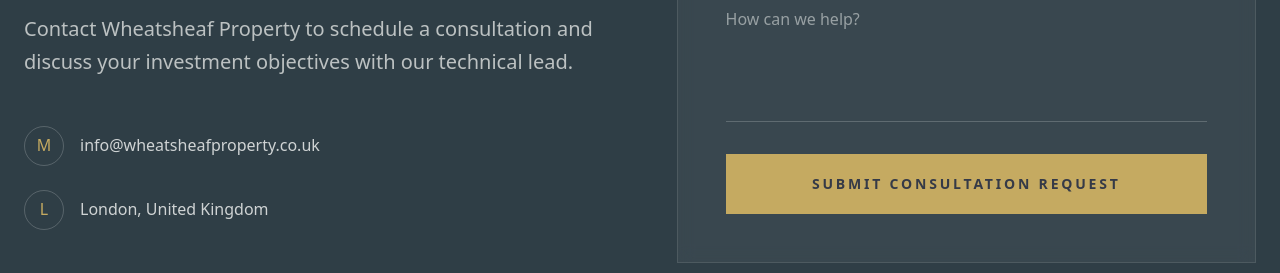
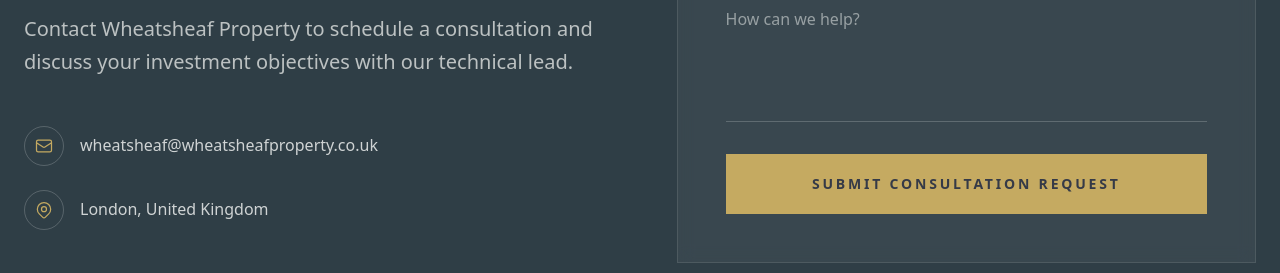
Before and after one commit to droptop/wheatsheafproperty, a Next.js app: page / in a window 1280 px wide. Shown: the part 4500-4773 px from the top of the page. Built offline with nearby package versions, Linux system fonts and the light colour scheme.

Commit message:
Update contact section with email icon and correct email address

```diff
--- a/app/api/contact/route.ts
+++ b/app/api/contact/route.ts
@@ -1,7 +1,7 @@
 import { Resend } from 'resend';
 import { NextResponse } from 'next/server';
 
-const resend = new Resend('REPLACE_ENV.RESEND_API_KEY');
+const resend = new Resend(process.env.RESEND_API_KEY);
 
 export async function POST(request: Request) {
   try {
--- a/components/FinalCTA/FinalCTA.tsx
+++ b/components/FinalCTA/FinalCTA.tsx
@@ -47,13 +47,18 @@ export default function FinalCTA() {
             <div className="flex flex-col gap-6">
               <div className="flex items-center gap-4">
                 <div className="w-10 h-10 rounded-full border border-off-white/20 flex items-center justify-center">
-                  <span className="text-accent">M</span>
+                  <svg className="w-5 h-5 text-accent" fill="none" stroke="currentColor" viewBox="0 0 24 24">
+                    <path strokeLinecap="round" strokeLinejoin="round" strokeWidth="1.5" d="M3 8l7.89 5.26a2 2 0 002.22 0L21 8M5 19h14a2 2 0 002-2V7a2 2 0 00-2-2H5a2 2 0 00-2 2v10a2 2 0 002 2z" />
+                  </svg>
                 </div>
-                <p className="text-off-white/80 font-medium">info@wheatsheafproperty.co.uk</p>
+                <p className="text-off-white/80 font-medium">wheatsheaf@wheatsheafproperty.co.uk</p>
               </div>
               <div className="flex items-center gap-4">
                 <div className="w-10 h-10 rounded-full border border-off-white/20 flex items-center justify-center">
-                  <span className="text-accent">L</span>
+                  <svg className="w-5 h-5 text-accent" fill="none" stroke="currentColor" viewBox="0 0 24 24">
+                    <path strokeLinecap="round" strokeLinejoin="round" strokeWidth="1.5" d="M17.657 16.657L13.414 20.9a1.998 1.998 0 01-2.827 0l-4.244-4.243a8 8 0 1111.314 0z" />
+                    <path strokeLinecap="round" strokeLinejoin="round" strokeWidth="1.5" d="M15 11a3 3 0 11-6 0 3 3 0 016 0z" />
+                  </svg>
                 </div>
                 <p className="text-off-white/80 font-medium">London, United Kingdom</p>
               </div>
```
